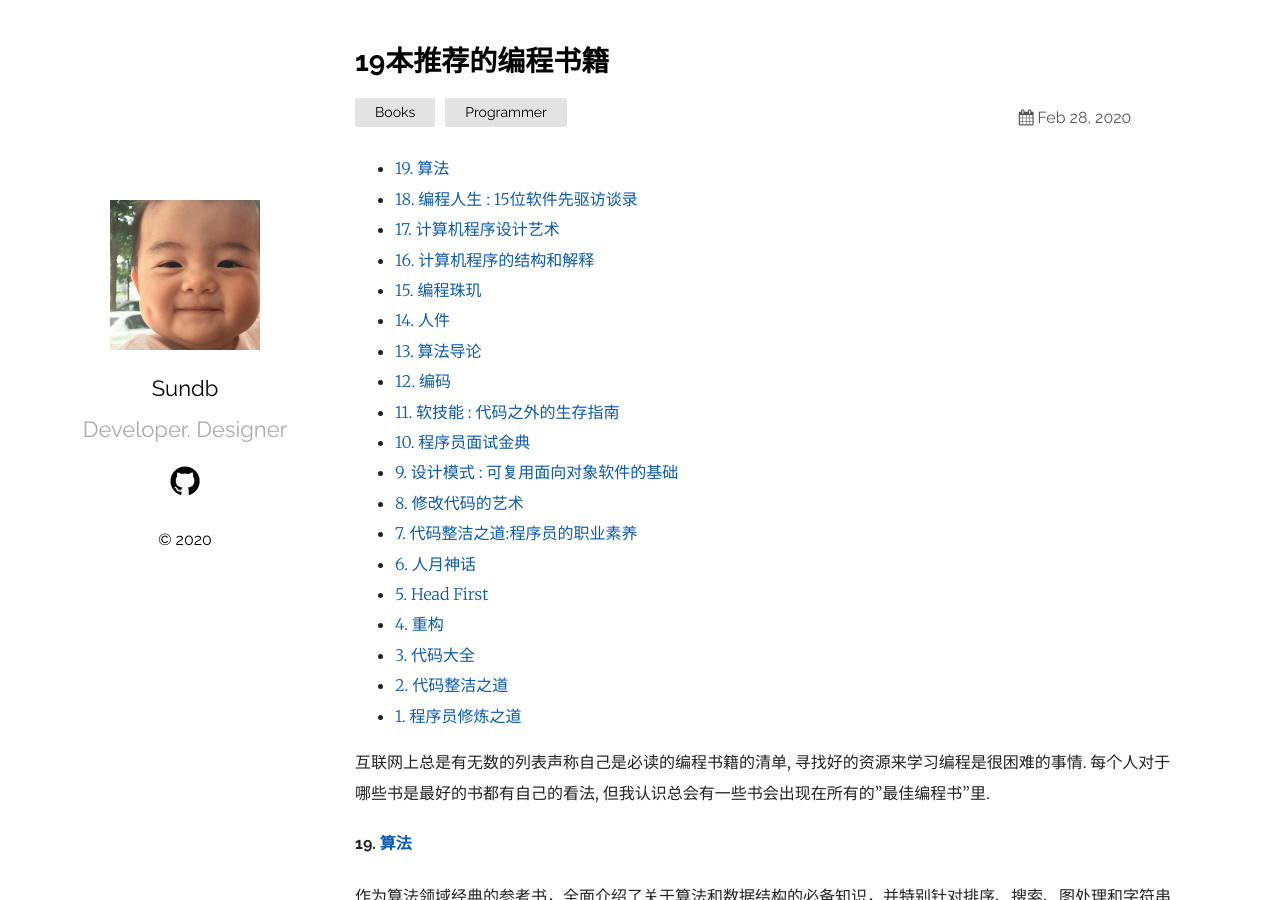
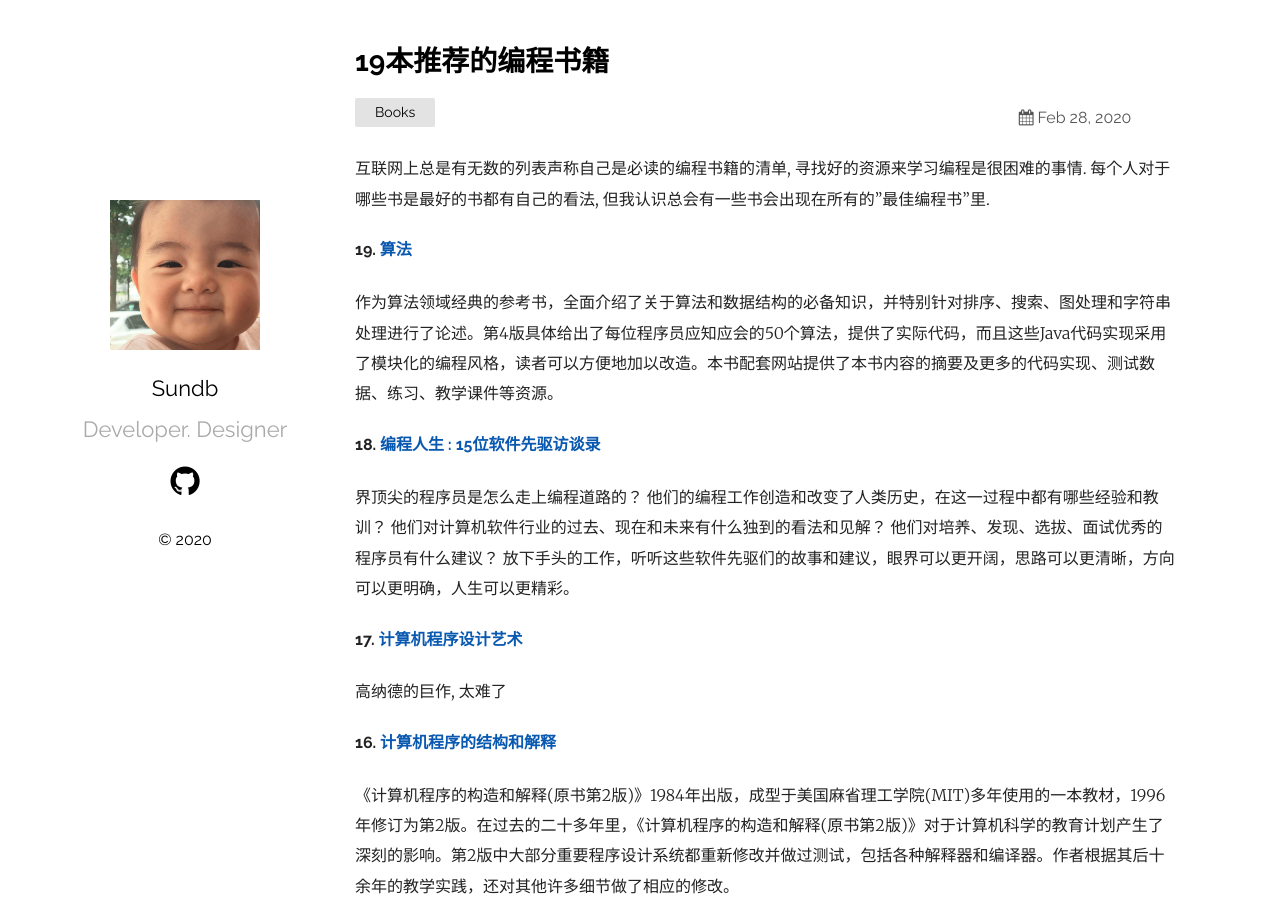
Before and after one commit to sundb/sundb.github.io, a Jekyll site: the page built from _posts/2020-02-28-25-most-recommended-programer-books.md, in a window 1280 px wide and 900 px high. Built offline with Jekyll 4.4.1, drawn with Linux system fonts in a browser that asks for light colours; the table of contents is made by our own code.

Commit message:
删除toc

```diff
--- a/_config.yml
+++ b/_config.yml
@@ -27,4 +27,3 @@ remote_theme: thelehhman/plainwhite-jekyll
 
 plugins:
   - jekyll-seo-tag
-  - jekyll-toc
--- a/_posts/2020-02-28-25-most-recommended-programer-books.md
+++ b/_posts/2020-02-28-25-most-recommended-programer-books.md
@@ -2,9 +2,8 @@
 layout: post
 title: "19本推荐的编程书籍"
 date: 2020-02-28
-categories: Books Programmer
+categories: Books
 tags:
-toc: true
 ---
 互联网上总是有无数的列表声称自己是必读的编程书籍的清单, 寻找好的资源来学习编程是很困难的事情.
 每个人对于哪些书是最好的书都有自己的看法, 但我认识总会有一些书会出现在所有的"最佳编程书"里.
```
Also changed, not shown: Gemfile.lock, plainwhite.gemspec.
